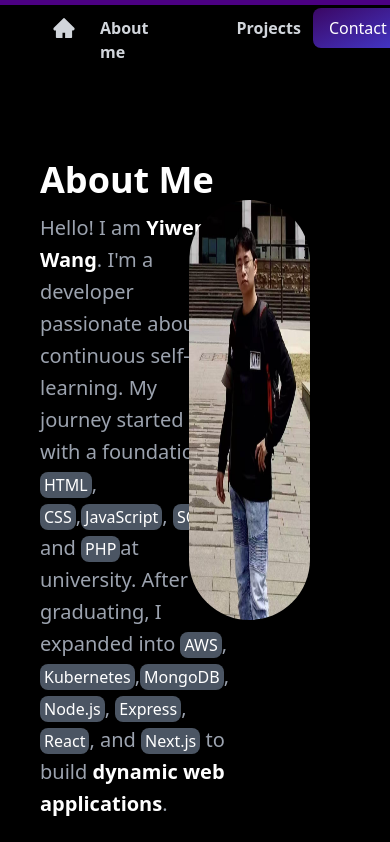
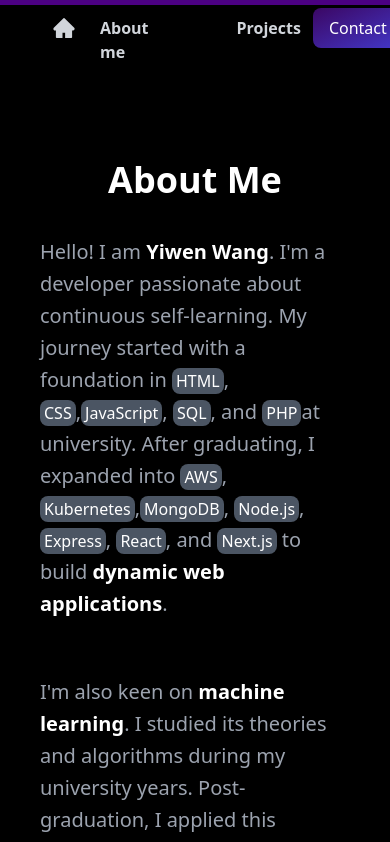
Before and after one commit to yiwenwangANU/portfolio, a React (Vite) app: page /about in a window 390 px wide. Shown: the top 842 px of the page. Built offline with nearby package versions, Linux system fonts and the light colour scheme.

Commit message:
add Responsive Design to about page

```diff
--- a/src/components/About.jsx
+++ b/src/components/About.jsx
@@ -2,10 +2,12 @@ import Code from "./code";
 
 function About() {
   return (
-    <div className="2xl:px-96 xl:px-40 md:px-16 px-10 pt-20 text-white">
-      <div className="text-white text-4xl font-bold">About Me</div>
-      <div className="flex flex-row justify-between">
-        <div className="text-gray-400 text-xl leading-8 py-3 flex flex-col gap-14 w-2/3">
+    <div className="2xl:px-80 xl:px-40 md:px-16 px-10 pt-20 text-white">
+      <div className="text-white text-4xl font-bold flex justify-center lg:justify-start pb-6">
+        About Me
+      </div>
+      <div className="flex lg:flex-row flex-col justify-between items-center lg:gap-2 gap-6">
+        <div className="text-gray-400 text-xl leading-8 py-3 flex flex-col gap-14 lg:w-2/3">
           <p>
             Hello! I am{" "}
             <span className="text-white font-semibold">Yiwen Wang</span>.
@@ -36,7 +38,7 @@ function About() {
           <img
             src="photo.jpg"
             alt="photo.jpg"
-            className="rounded-full h-[420px] -translate-x-10"
+            className="rounded-full h-[420px] 2xl:-translate-x-10 xl:-translate-x-5 -translate-x-2"
           />
         </div>
       </div>
```
